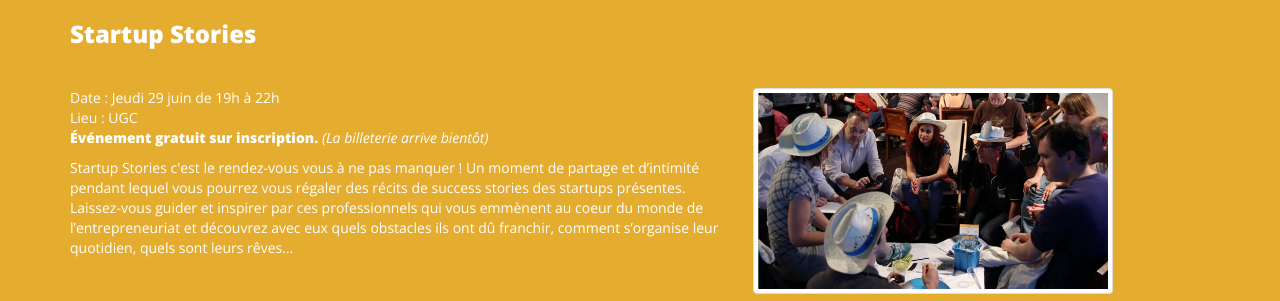
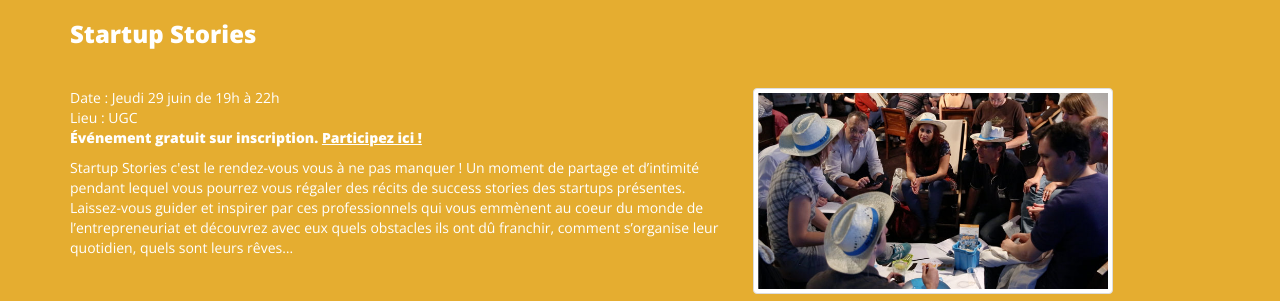
Before and after one commit to AlsaceDigitale/www.edgefest.fr-2019-temporary, a Jekyll site: the page built from startupstories.html, in a window 1280 px wide. Shown: the part 920-1221 px from the top of the page. Built offline with Jekyll 4.4.1, drawn with Linux system fonts in a browser that asks for light colours; nearby versions of some CDN libraries; some web fonts are replaced.

Commit message:
add ticketing for startup stories

```diff
--- a/_includes/startupstories.html
+++ b/_includes/startupstories.html
@@ -9,7 +9,7 @@
       <div class="col-md-7">
         <p class="date">Date : Jeudi 29 juin de 19h à 22h</p>
         <p class="venue">Lieu : UGC</p>
-        <p class="type">Événement gratuit sur inscription. <i style="font-weight: normal;">(La billeterie arrive bientôt)</i><!--<a target="_blank" href="https://www.eventbrite.fr/e/billets-startup-stories-4-35265706678">Participez ici !</a>--></p>
+        <p class="type">Événement gratuit sur inscription. <a target="_blank" href="https://www.eventbrite.fr/e/billets-startup-stories-edgefest-2018-46707522457">Participez ici !</a></p>
         <p class="concept">
           Startup Stories c'est le rendez-vous vous à ne pas manquer ! Un moment de partage et d’intimité pendant lequel vous pourrez vous régaler des récits de success stories des startups présentes. Laissez-vous guider et inspirer par ces professionnels qui vous emmènent au coeur du monde de l’entrepreneuriat et découvrez avec eux quels obstacles ils ont dû franchir, comment s’organise leur quotidien, quels sont leurs rêves…
         </p>
```
